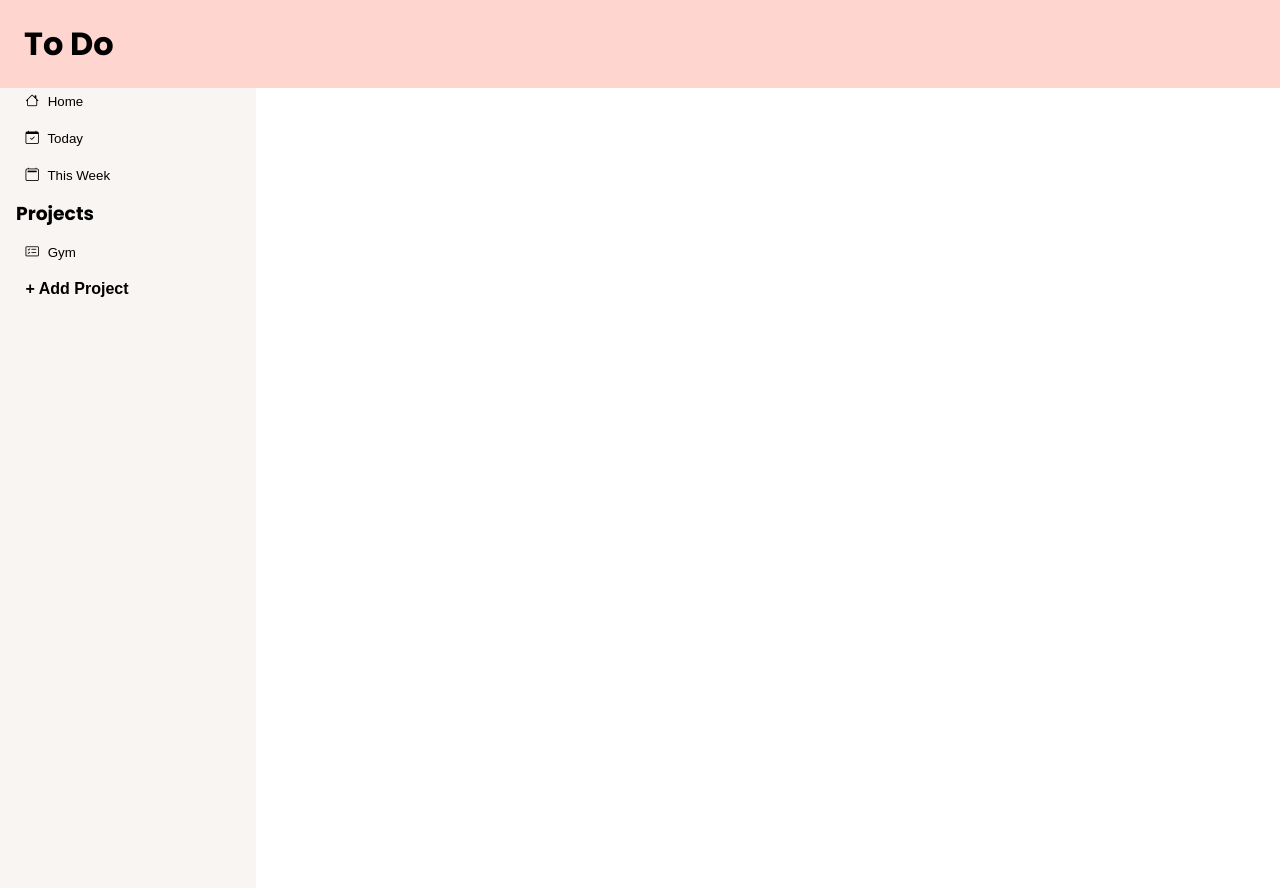
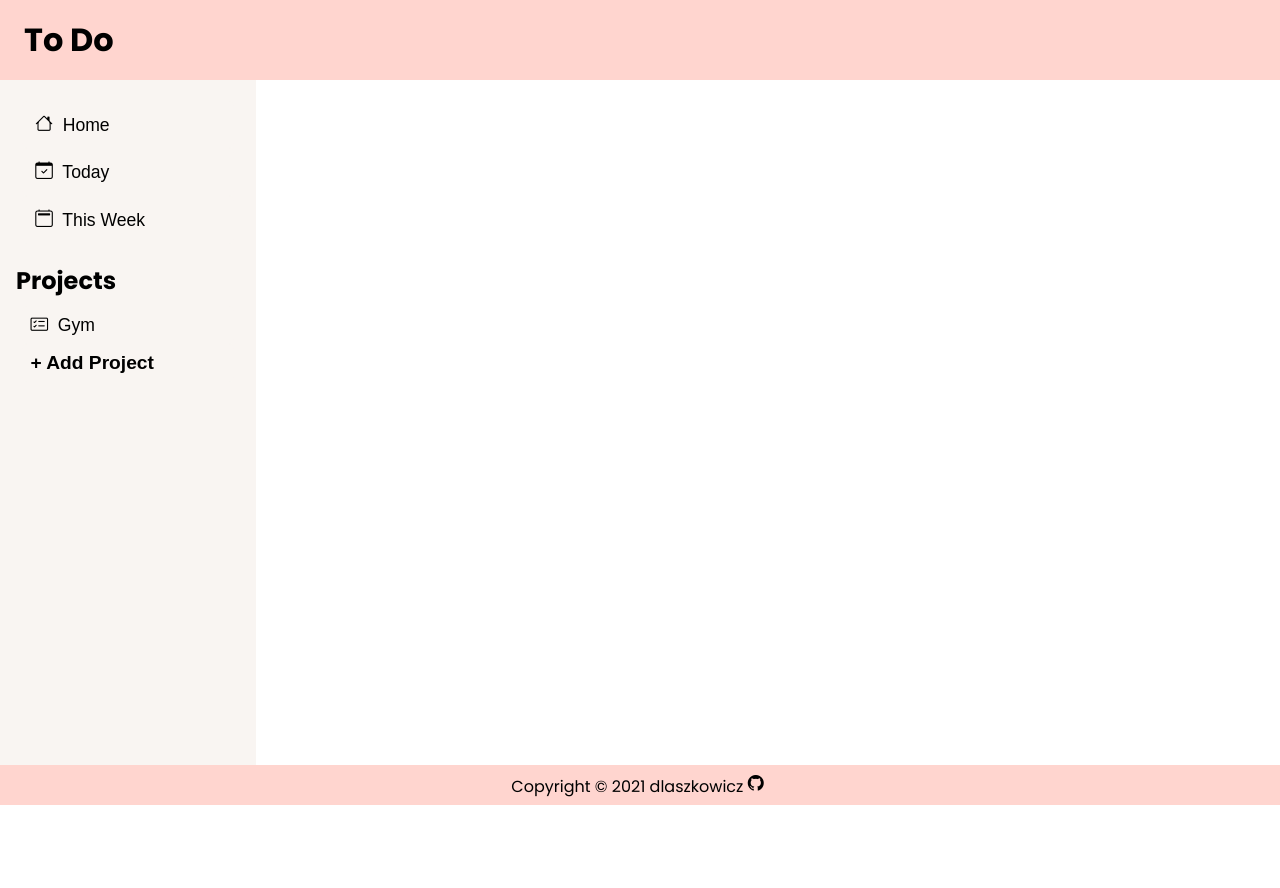
Before and after one commit to dlaszkowicz/todo-list, a website built with webpack: page dist/index.html in a window 1280 px wide. After the commit the page ends 805 px from the top, so only its background shows below. Built offline with nearby package versions, Linux system fonts and the light colour scheme.

Commit message:
header, sidebar, footer styling and html done

```diff
--- a/src/styles.css
+++ b/src/styles.css
@@ -3,10 +3,12 @@ body {
   padding: 0px;
   margin: 0px;
 }
-
+.container {
+  height: 100%;
+}
 .header {
   background-color: #ffd5cf;
-  height: 5.5rem;
+  height: 10%;
   display: flex;
   align-items: center;
   padding-left: 1.5rem;
@@ -14,7 +16,10 @@ body {
 nav {
   background-color: #f9f5f2;
   width: 16rem;
-  height: 50rem;
+  height: 83%;
+  padding-top: 1.3rem;
+  display: flex;
+  flex-direction: column;
 }
 i {
   vertical-align: 1px;
@@ -23,19 +28,50 @@ i {
 nav button {
   background-color: #f9f5f2;
   border: none;
-  padding-left: 1.6rem;
+  font-size: 1.1rem;
+  border-radius: 5px;
 }
-.time-line button {
-  padding-bottom: 1rem;
+.time-line button,
+.projects button {
+  text-align: start;
+  margin: 0rem 1.4rem;
+  padding: 0.8rem;
 }
-.projects h3 {
-  padding-left: 1rem;
-  margin: 0;
+.time-line {
+  display: flex;
+  flex-direction: column;
+  text-align: start;
+}
+.projects {
+  display: flex;
+  flex-direction: column;
 }
 .projects button {
-  padding-top: 1rem;
+  padding: 0.5rem;
 }
 .add-project {
   font-weight: 900;
-  font-size: 1em;
+  font-size: 1.2em;
 }
+nav button:hover {
+  background-color: #d2d0ce;
+}
+.projects h2 {
+  margin-left: 1rem;
+  margin-bottom: 0.5rem;
+}
+.footer {
+  height: 5%;
+  background-color: #ffd5cf;
+  text-align: center;
+  display: flex;
+  align-items: center;
+  justify-content: center;
+}
+.footer i {
+  vertical-align: 2.5px;
+}
+a {
+  text-decoration: none;
+  color: #000;
+}
```
Also changed, not shown: dist/index.html.
